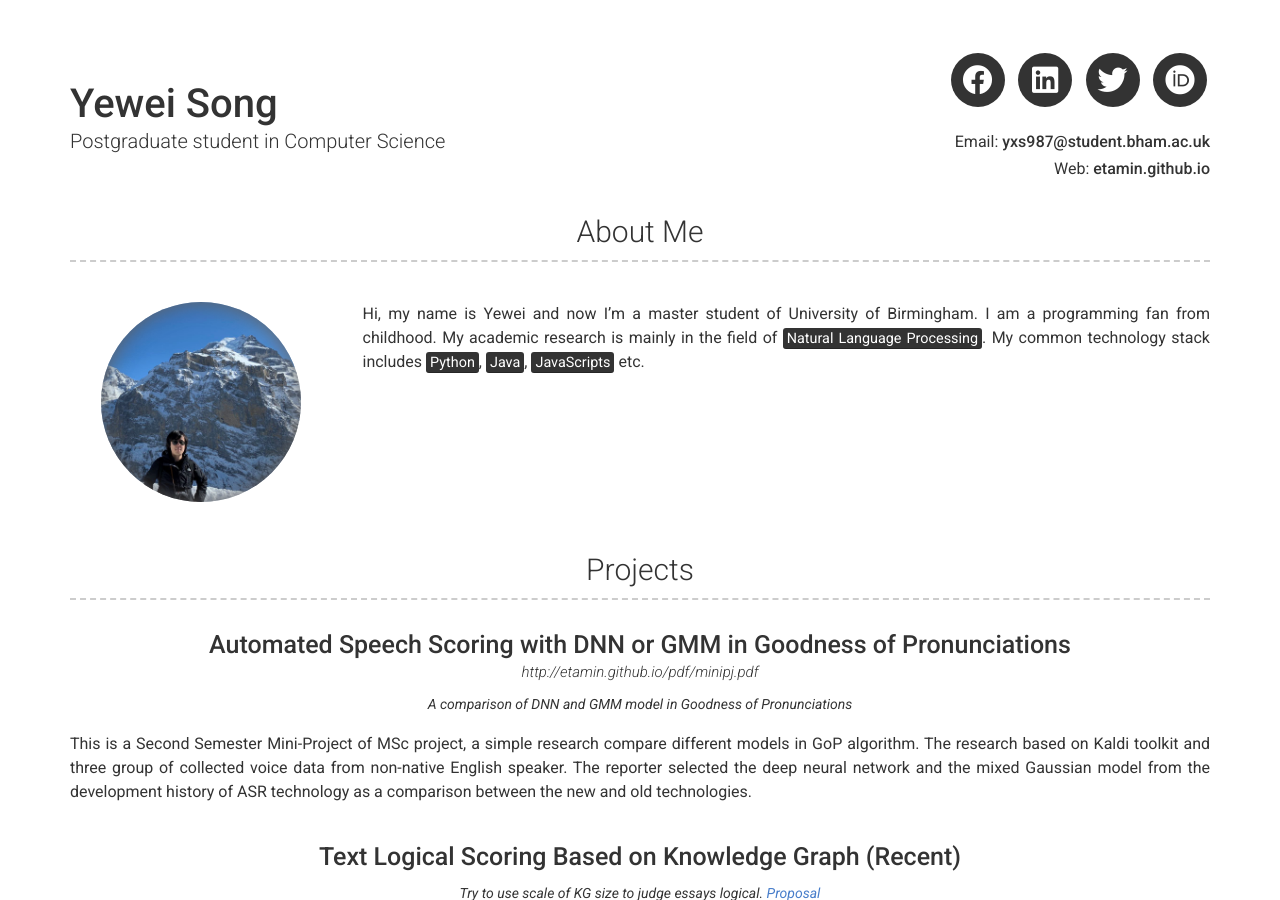
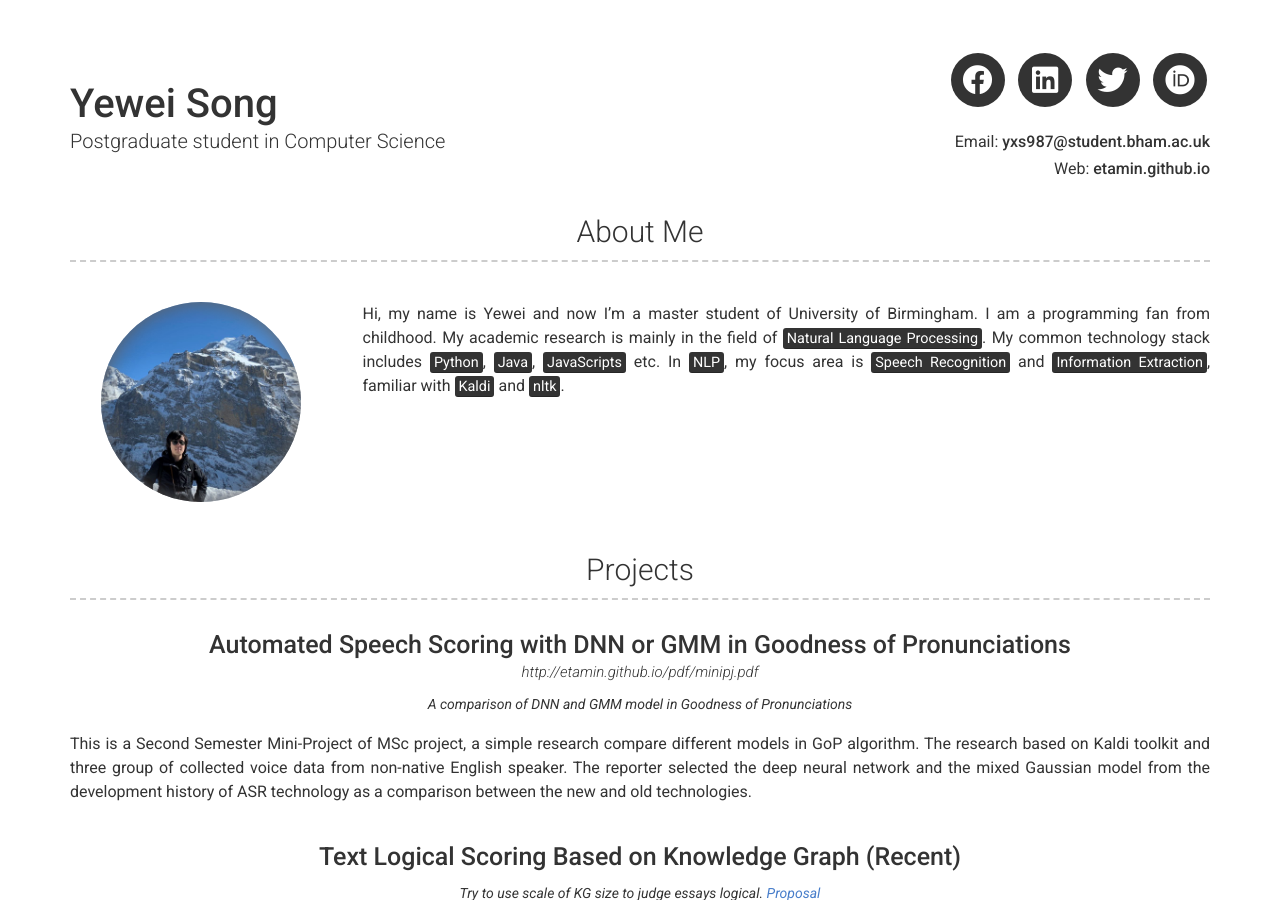
Before and after one commit to Etamin/Etamin.github.io, a Jekyll site: the page built from index.md, in a window 1280 px wide and 900 px high. Built offline with Jekyll 4.4.1, drawn with Linux system fonts in a browser that asks for light colours; nearby versions of some CDN libraries.

Commit message:
Update _config.yml

```diff
--- a/_config.yml
+++ b/_config.yml
@@ -38,6 +38,7 @@ about_profile_image: images/profile.jpg
 about_content: | # this will include new lines to allow paragraphs
   Hi, my name is Yewei and now I'm a master student of University of Birmingham. I am a programming fan from childhood. My academic research is mainly in the field of <mark>Natural Language Processing</mark>.
   My common technology stack includes <mark>Python</mark>, <mark>Java</mark>, <mark>JavaScripts</mark> etc.
+  In <mark>NLP</mark>, my focus area is <mark>Speech Recognition</mark> and <mark>Information Extraction</mark>, familiar with <mark>Kaldi</mark> and <mark>nltk</mark>.
 
 # Projects Section
 # projects_title: Projects #(Use this to override about projects section title)
```
